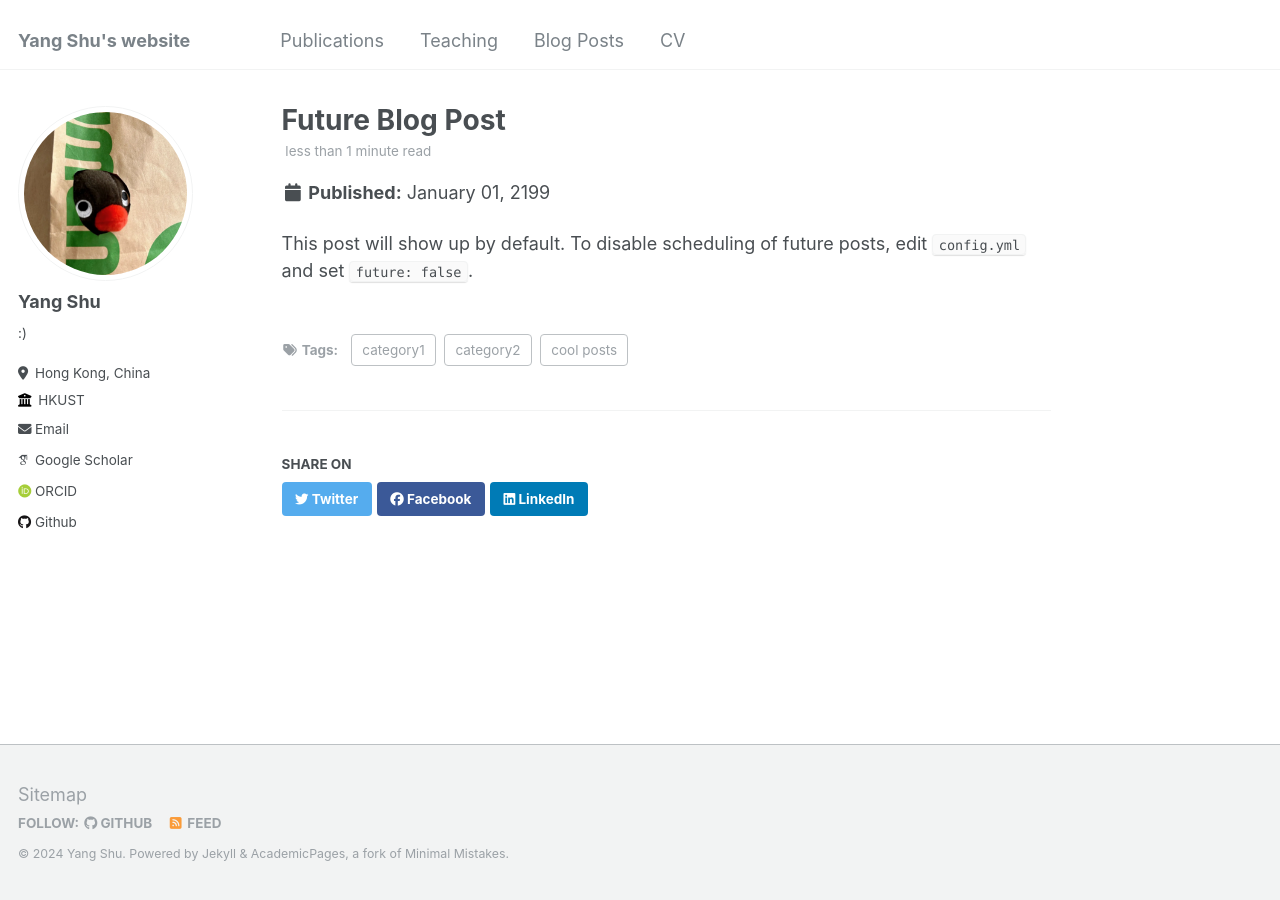
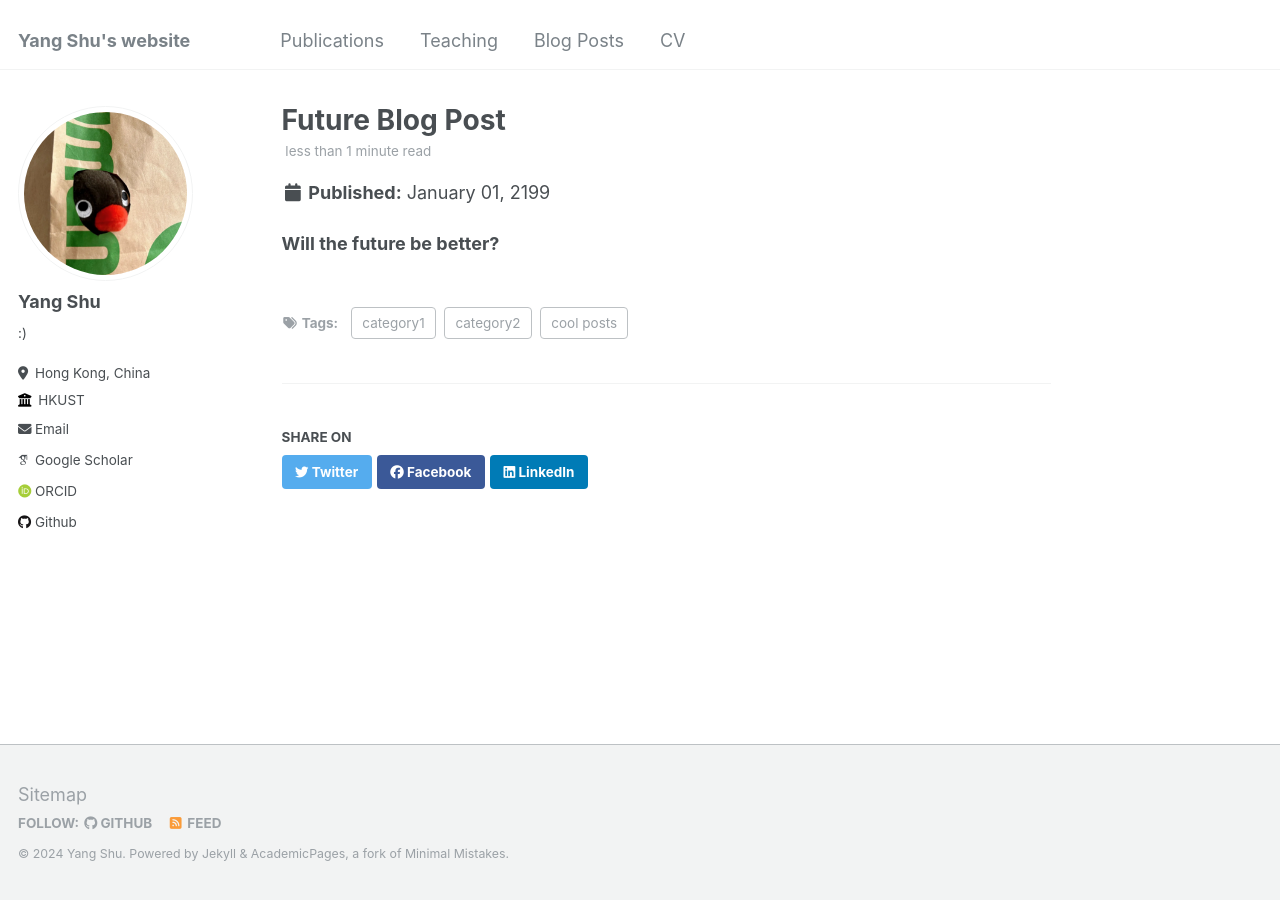
Before and after one commit to isyangshu/isyangshu.github.io, a Jekyll site: the page built from _posts/2199-01-01-future-post.md, in a window 1280 px wide. Built offline with Jekyll 4.4.1, drawn with Linux system fonts in a browser that asks for light colours; some web fonts are replaced.

Commit message:
Update 2199-01-01-future-post.md

```diff
--- a/_posts/2199-01-01-future-post.md
+++ b/_posts/2199-01-01-future-post.md
@@ -8,4 +8,4 @@ tags:
   - category2
 ---
 
-This post will show up by default. To disable scheduling of future posts, edit `config.yml` and set `future: false`.
+**Will the future be better?**
```
